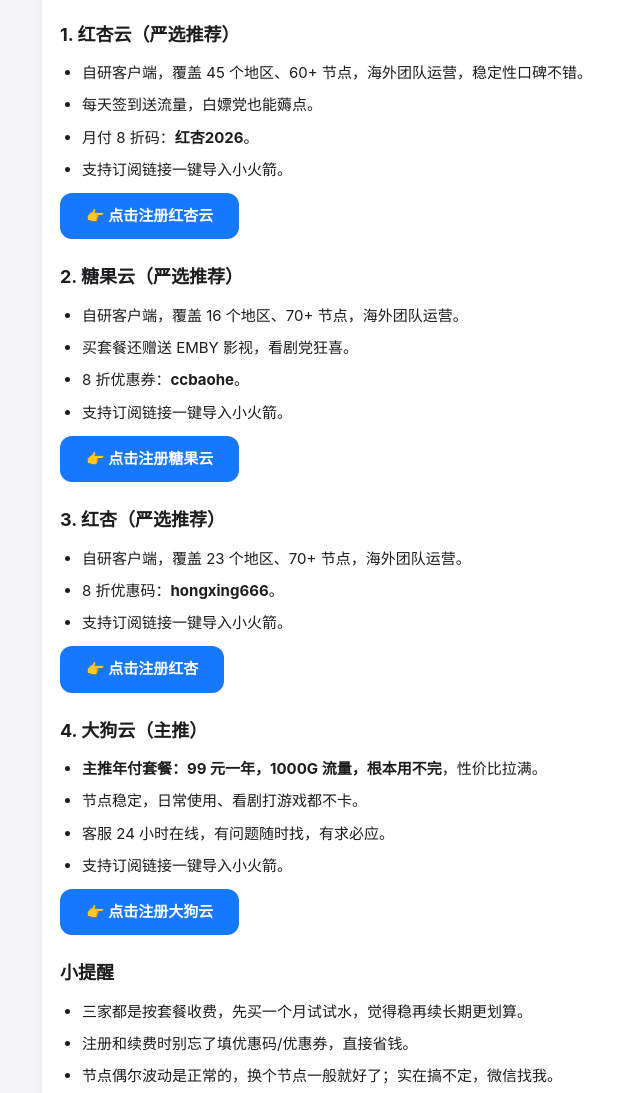
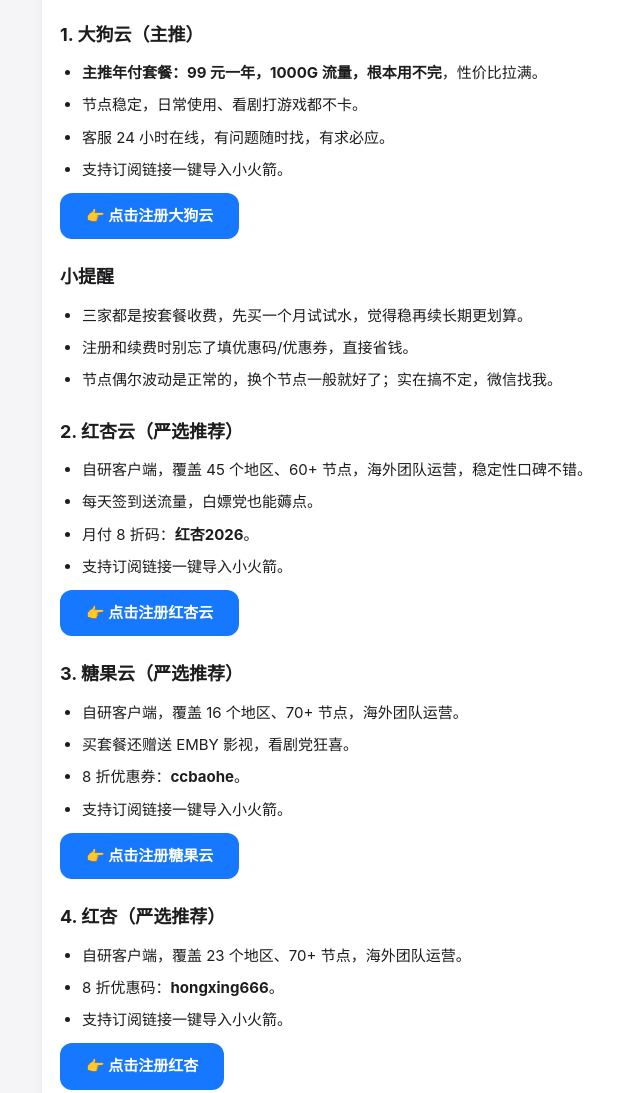
Before and after one commit to lqing3809-ctr/-articles, a plain HTML site: page airport-vpn-recommendation.html in a window 1280 px wide. Shown: the part 483-1576 px from the top of the page, without its empty margins (254-894 px from the left). Drawn offline with Linux system fonts and the light colour scheme.

Commit message:
大狗云移到推荐第一位

```diff
--- a/airport-vpn-recommendation.html
+++ b/airport-vpn-recommendation.html
@@ -54,30 +54,7 @@ footer a{color:var(--blue);text-decoration:none}
 <li>在用户中心复制"订阅链接"。</li>
 <li>打开小火箭，把订阅链接粘贴进去导入，选个节点连上就行。</li>
 </ol>
-<h2>1. 红杏云（严选推荐）</h2>
-<ul>
-<li>自研客户端，覆盖 45 个地区、60+ 节点，海外团队运营，稳定性口碑不错。</li>
-<li>每天签到送流量，白嫖党也能薅点。</li>
-<li>月付 8 折码：<b>红杏2026</b>。</li>
-<li>支持订阅链接一键导入小火箭。</li>
-</ul>
-<p><a href="https://hongxingdl.one/web/#/login?code=9gTydNLZ" target="_blank" style="display:inline-block;background:#1677ff;color:#fff;font-weight:bold;padding:10px 26px;border-radius:12px;text-decoration:none;">👉 点击注册红杏云</a></p>
-<h2>2. 糖果云（严选推荐）</h2>
-<ul>
-<li>自研客户端，覆盖 16 个地区、70+ 节点，海外团队运营。</li>
-<li>买套餐还赠送 EMBY 影视，看剧党狂喜。</li>
-<li>8 折优惠券：<b>ccbaohe</b>。</li>
-<li>支持订阅链接一键导入小火箭。</li>
-</ul>
-<p><a href="https://candytally.cyou/web/#/login?code=ZQqY7R61" target="_blank" style="display:inline-block;background:#1677ff;color:#fff;font-weight:bold;padding:10px 26px;border-radius:12px;text-decoration:none;">👉 点击注册糖果云</a></p>
-<h2>3. 红杏（严选推荐）</h2>
-<ul>
-<li>自研客户端，覆盖 23 个地区、70+ 节点，海外团队运营。</li>
-<li>8 折优惠码：<b>hongxing666</b>。</li>
-<li>支持订阅链接一键导入小火箭。</li>
-</ul>
-<p><a href="https://www.xn--8qv123c.co/auth/register?code=PDbB5DkI" target="_blank" style="display:inline-block;background:#1677ff;color:#fff;font-weight:bold;padding:10px 26px;border-radius:12px;text-decoration:none;">👉 点击注册红杏</a></p>
-<h2>4. 大狗云（主推）</h2>
+<h2>1. 大狗云（主推）</h2>
 <ul>
 <li><b>主推年付套餐：99 元一年，1000G 流量，根本用不完</b>，性价比拉满。</li>
 <li>节点稳定，日常使用、看剧打游戏都不卡。</li>
@@ -90,7 +67,30 @@ footer a{color:var(--blue);text-decoration:none}
 <li>三家都是按套餐收费，先买一个月试试水，觉得稳再续长期更划算。</li>
 <li>注册和续费时别忘了填优惠码/优惠券，直接省钱。</li>
 <li>节点偶尔波动是正常的，换个节点一般就好了；实在搞不定，微信找我。</li>
-</ul></div>
+</ul><h2>2. 红杏云（严选推荐）</h2>
+<ul>
+<li>自研客户端，覆盖 45 个地区、60+ 节点，海外团队运营，稳定性口碑不错。</li>
+<li>每天签到送流量，白嫖党也能薅点。</li>
+<li>月付 8 折码：<b>红杏2026</b>。</li>
+<li>支持订阅链接一键导入小火箭。</li>
+</ul>
+<p><a href="https://hongxingdl.one/web/#/login?code=9gTydNLZ" target="_blank" style="display:inline-block;background:#1677ff;color:#fff;font-weight:bold;padding:10px 26px;border-radius:12px;text-decoration:none;">👉 点击注册红杏云</a></p>
+<h2>3. 糖果云（严选推荐）</h2>
+<ul>
+<li>自研客户端，覆盖 16 个地区、70+ 节点，海外团队运营。</li>
+<li>买套餐还赠送 EMBY 影视，看剧党狂喜。</li>
+<li>8 折优惠券：<b>ccbaohe</b>。</li>
+<li>支持订阅链接一键导入小火箭。</li>
+</ul>
+<p><a href="https://candytally.cyou/web/#/login?code=ZQqY7R61" target="_blank" style="display:inline-block;background:#1677ff;color:#fff;font-weight:bold;padding:10px 26px;border-radius:12px;text-decoration:none;">👉 点击注册糖果云</a></p>
+<h2>4. 红杏（严选推荐）</h2>
+<ul>
+<li>自研客户端，覆盖 23 个地区、70+ 节点，海外团队运营。</li>
+<li>8 折优惠码：<b>hongxing666</b>。</li>
+<li>支持订阅链接一键导入小火箭。</li>
+</ul>
+<p><a href="https://www.xn--8qv123c.co/auth/register?code=PDbB5DkI" target="_blank" style="display:inline-block;background:#1677ff;color:#fff;font-weight:bold;padding:10px 26px;border-radius:12px;text-decoration:none;">👉 点击注册红杏</a></p>
+</div>
 <div class="cta"><p>还有疑问？加微信一对一咨询</p><div class="wx">微信：Xapple88X</div><button onclick="copyWx()">复制微信号</button></div>
 <a class="shop-link" href="https://lqing3809-ctr.github.io/shop/">← 返回 CC-🍎 小店</a>
 <footer>© 2026 CC-🍎 精品服务团队 All Rights Reserved.</footer>
```
